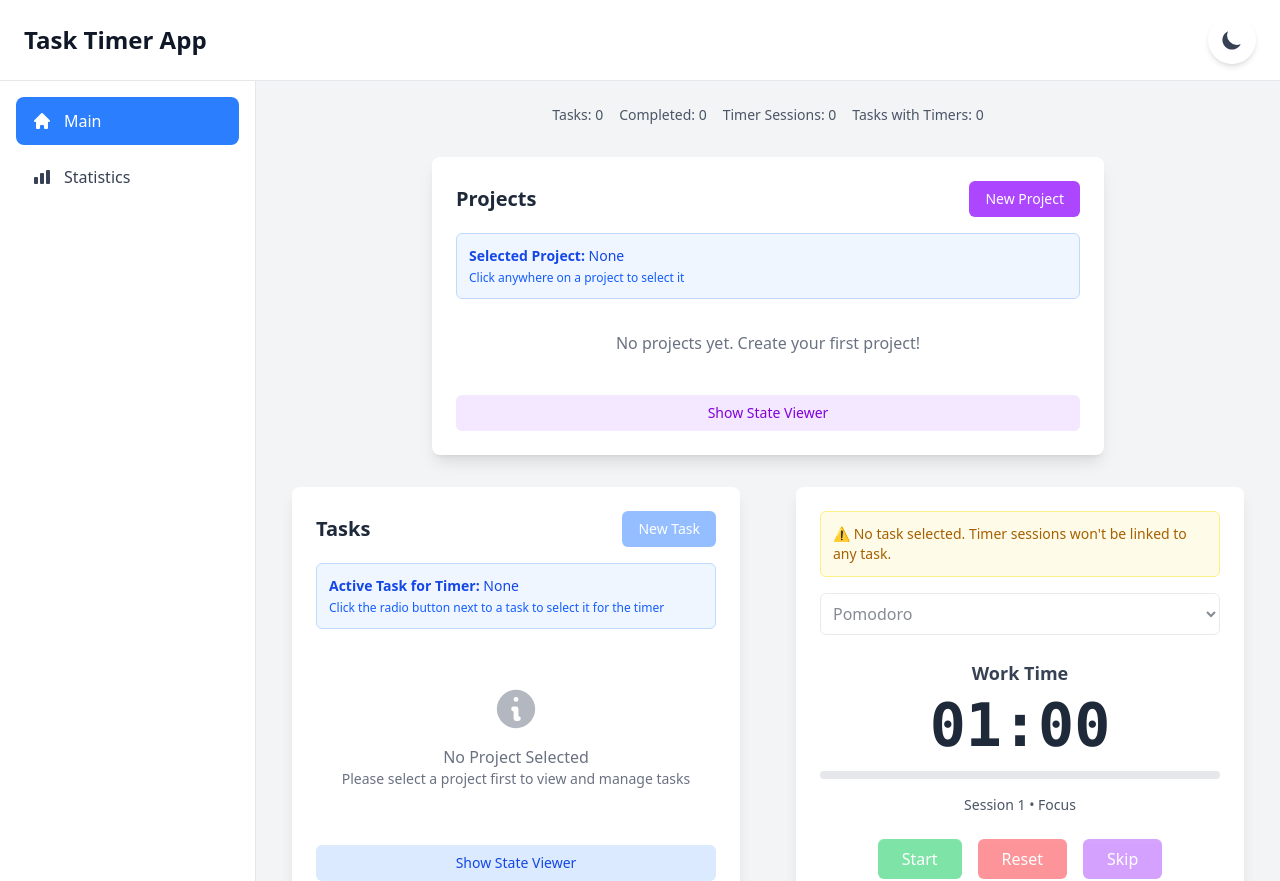
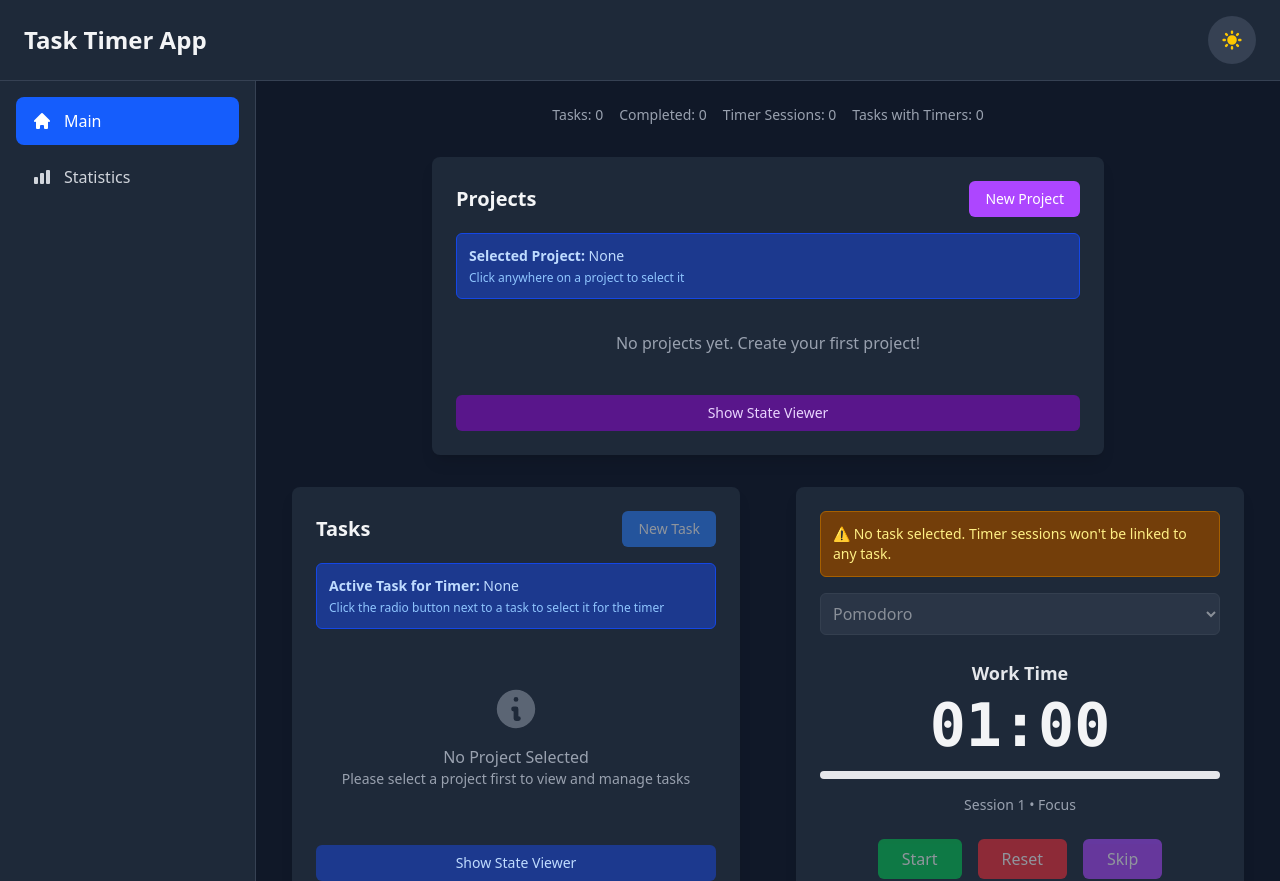
Before and after one commit to reda-akherfi/react_omnedu, a React (Vite) app: page / in a window 1280 px wide. Built offline with nearby package versions, Linux system fonts and the light colour scheme.

Commit message:
fix: Set default dark mode state to true in App component for improved user experience

```diff
--- a/src/App.tsx
+++ b/src/App.tsx
@@ -60,7 +60,7 @@ interface TimerSettings {
 
 const App: React.FC = () => {
   // Dark mode state
-  const [darkMode, setDarkMode] = useState<boolean>(false);
+  const [darkMode, setDarkMode] = useState<boolean>(true);
 
   // Sidebar navigation state
   const [activeSidebarItem, setActiveSidebarItem] = useState<'main' | 'statistics'>('main');
```
